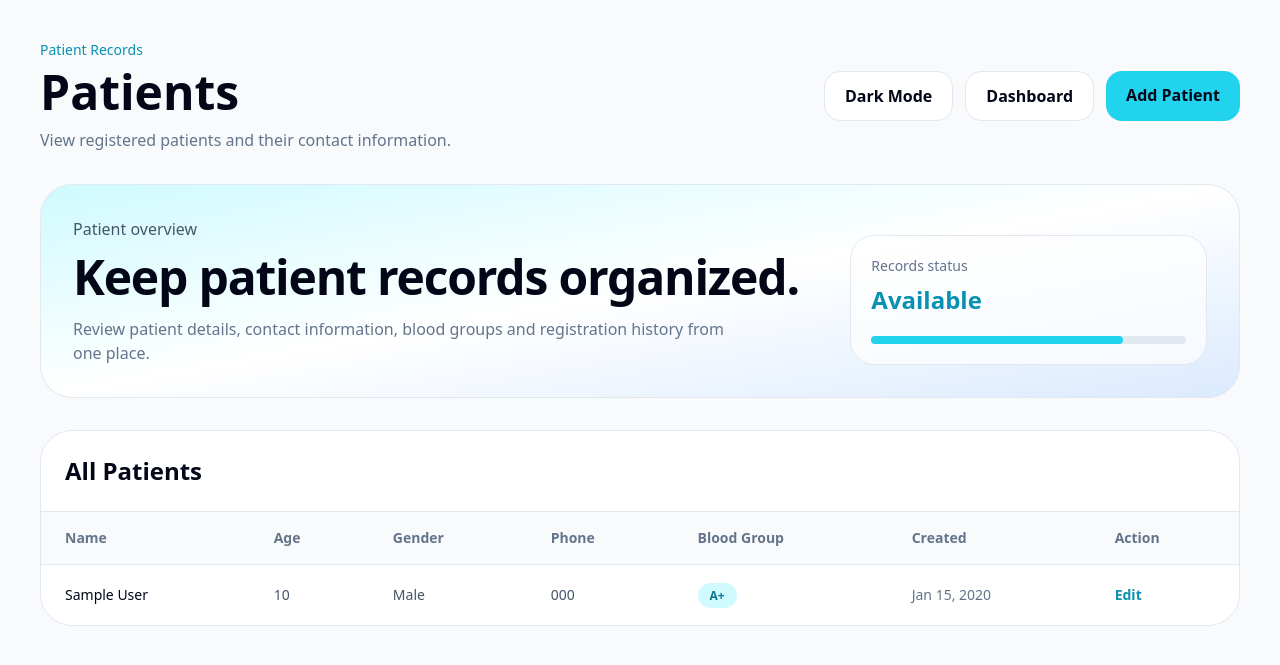
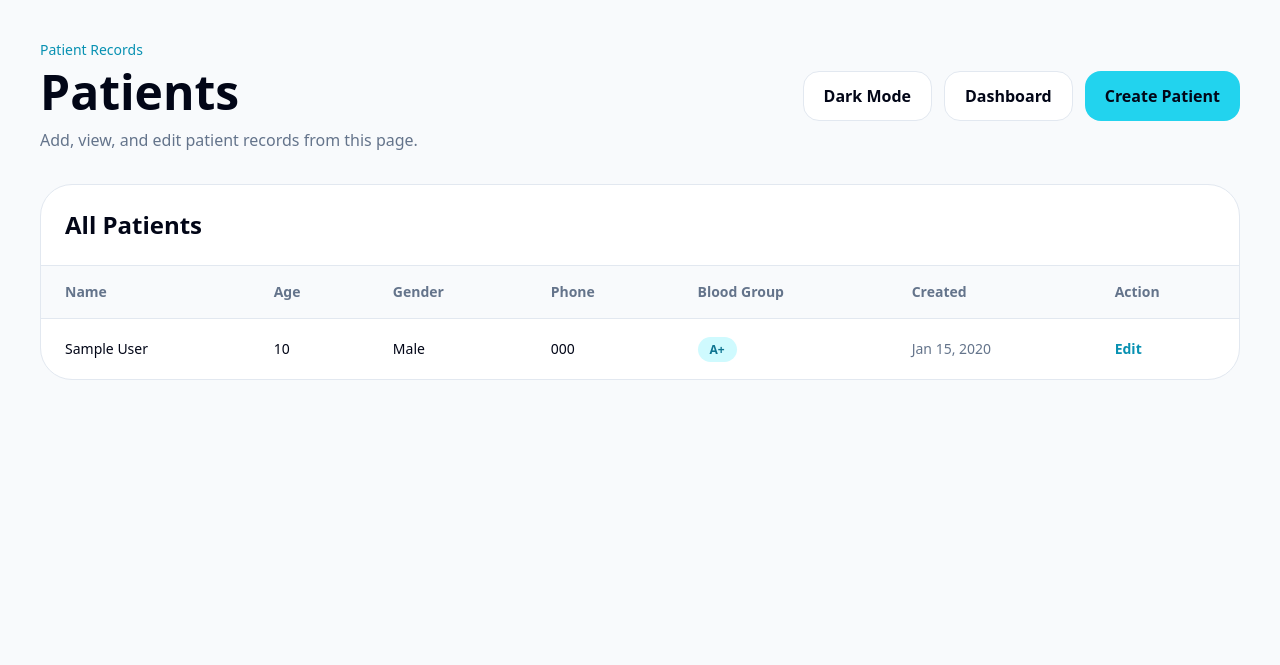
Before and after one commit to shathadahmash/shifa_hospital, a Django app: page /patients/ in a window 1280 px wide. Shown: the top 665 px of the page. Run offline with Django 5.2, Linux system fonts and the light colour scheme; a user stored in the database is signed in; tables that the repository leaves empty hold one stand-in row (values such as "Sample post"); some libraries are stand-ins or nearby versions.

Commit message:
addnig  and updating patient

```diff
--- /dev/null
+++ b/core/forms.py
@@ -0,0 +1,28 @@
+from django import forms
+from .models import Patient
+
+
+class PatientForm(forms.ModelForm):
+    class Meta:
+        model = Patient
+        fields = [
+            "full_name",
+            "age",
+            "gender",
+            "phone",
+            "email",
+            "address",
+            "blood_group",
+            "emergency_contact",
+        ]
+
+        widgets = {
+            "full_name": forms.TextInput(attrs={"class": "input", "placeholder": "Full name"}),
+            "age": forms.NumberInput(attrs={"class": "input", "placeholder": "Age"}),
+            "gender": forms.Select(attrs={"class": "input"}),
+            "phone": forms.TextInput(attrs={"class": "input", "placeholder": "Phone"}),
+            "email": forms.EmailInput(attrs={"class": "input", "placeholder": "Email"}),
+            "address": forms.Textarea(attrs={"class": "input", "rows": 3, "placeholder": "Address"}),
+            "blood_group": forms.Select(attrs={"class": "input"}),
+            "emergency_contact": forms.TextInput(attrs={"class": "input", "placeholder": "Emergency contact"}),
+        }
--- a/core/templates/core/patients_list.html
+++ b/core/templates/core/patients_list.html
@@ -5,19 +5,35 @@
     <title>Patients | Shifa</title>
     <script src="https://cdn.tailwindcss.com"></script>
     <script>tailwind.config = { darkMode: "class" }</script>
+
+    <style>
+        .input {
+            width: 100%;
+            border-radius: 1rem;
+            border: 1px solid rgb(226 232 240);
+            background: white;
+            padding: 0.85rem 1rem;
+            outline: none;
+        }
+
+        .dark .input {
+            border-color: rgba(255,255,255,0.1);
+            background: rgba(255,255,255,0.04);
+            color: white;
+        }
+    </style>
 </head>
 
 <body class="min-h-screen bg-slate-50 text-slate-950 dark:bg-[#070b14] dark:text-slate-100">
 
 <main class="p-6 lg:p-10">
 
-    <!-- Header -->
     <div class="mb-8 flex flex-col gap-4 lg:flex-row lg:items-center lg:justify-between">
         <div>
             <p class="text-sm text-cyan-600 dark:text-cyan-300 font-medium">Patient Records</p>
             <h1 class="mt-2 text-4xl lg:text-5xl font-semibold">Patients</h1>
             <p class="mt-3 text-slate-500 dark:text-slate-400">
-                View registered patients and their contact information.
+                Add, view, and edit patient records from this page.
             </p>
         </div>
 
@@ -32,37 +48,13 @@
                 Dashboard
             </a>
 
-            <a href="/admin/core/patient/add/"
-               class="rounded-2xl bg-cyan-400 text-slate-950 px-5 py-3 font-semibold">
-                Add Patient
-            </a>
+            <button type="button" onclick="openCreateModal()"
+                class="rounded-2xl bg-cyan-400 px-5 py-3 font-semibold text-slate-950">
+                Create Patient
+            </button>
         </div>
     </div>
 
-    <!-- Hero -->
-    <section class="mb-8 overflow-hidden rounded-[2rem] border border-slate-200 bg-gradient-to-br from-cyan-100 via-white to-blue-100 p-8 dark:border-white/10 dark:from-cyan-400/20 dark:via-white/[0.04] dark:to-blue-500/20">
-        <div class="grid gap-8 lg:grid-cols-3 lg:items-end">
-            <div class="lg:col-span-2">
-                <p class="text-slate-600 dark:text-slate-300">Patient overview</p>
-                <h2 class="mt-3 text-3xl lg:text-5xl font-semibold tracking-tight">
-                    Keep patient records organized.
-                </h2>
-                <p class="mt-4 text-slate-500 dark:text-slate-400 max-w-2xl">
-                    Review patient details, contact information, blood groups and registration history from one place.
-                </p>
-            </div>
-
-            <div class="rounded-3xl border border-slate-200 bg-white/70 p-5 dark:border-white/10 dark:bg-black/20">
-                <p class="text-sm text-slate-500 dark:text-slate-400">Records status</p>
-                <p class="mt-2 text-2xl font-semibold text-cyan-600 dark:text-cyan-300">Available</p>
-                <div class="mt-5 h-2 rounded-full bg-slate-200 dark:bg-white/10">
-                    <div class="h-2 w-4/5 rounded-full bg-cyan-400"></div>
-                </div>
-            </div>
-        </div>
-    </section>
-
-    <!-- Table -->
     <section class="overflow-hidden rounded-[2rem] border border-slate-200 bg-white dark:border-white/10 dark:bg-white/[0.04]">
         <div class="border-b border-slate-200 p-6 dark:border-white/10">
             <h2 class="text-2xl font-semibold">All Patients</h2>
@@ -86,20 +78,32 @@
                     {% for patient in patients %}
                     <tr class="border-t border-slate-200 hover:bg-slate-50 dark:border-white/10 dark:hover:bg-white/[0.03]">
                         <td class="px-6 py-5 font-medium">{{ patient.full_name }}</td>
-                        <td class="px-6 py-5 text-slate-600 dark:text-slate-300">{{ patient.age }}</td>
-                        <td class="px-6 py-5 text-slate-600 dark:text-slate-300">{{ patient.gender }}</td>
-                        <td class="px-6 py-5 text-slate-600 dark:text-slate-300">{{ patient.phone }}</td>
+                        <td class="px-6 py-5">{{ patient.age }}</td>
+                        <td class="px-6 py-5">{{ patient.gender }}</td>
+                        <td class="px-6 py-5">{{ patient.phone }}</td>
                         <td class="px-6 py-5">
                             <span class="rounded-full bg-cyan-100 px-3 py-1 text-xs font-semibold text-cyan-700 dark:bg-cyan-400/10 dark:text-cyan-300">
                                 {{ patient.blood_group|default:"N/A" }}
                             </span>
                         </td>
-                        <td class="px-6 py-5 text-slate-500 dark:text-slate-400">{{ patient.created_at|date:"M d, Y" }}</td>
+                        <td class="px-6 py-5 text-slate-500 dark:text-slate-400">
+                            {{ patient.created_at|date:"M d, Y" }}
+                        </td>
                         <td class="px-6 py-5">
-                            <a href="/admin/core/patient/{{ patient.id }}/change/"
-                               class="text-cyan-600 dark:text-cyan-300 font-semibold hover:underline">
+                            <button type="button"
+                                onclick="openEditModal(this)"
+                                data-url="{% url 'patient_edit' patient.id %}"
+                                data-full-name="{{ patient.full_name }}"
+                                data-age="{{ patient.age }}"
+                                data-gender="{{ patient.gender }}"
+                                data-phone="{{ patient.phone }}"
+                                data-email="{{ patient.email|default:'' }}"
+                                data-address="{{ patient.address|default:'' }}"
+                                data-blood-group="{{ patient.blood_group|default:'' }}"
+                                data-emergency-contact="{{ patient.emergency_contact|default:'' }}"
+                                class="text-cyan-600 dark:text-cyan-300 font-semibold hover:underline">
                                 Edit
-                            </a>
+                            </button>
                         </td>
                     </tr>
                     {% empty %}
@@ -116,9 +120,92 @@
 
 </main>
 
+<div id="patientModal" class="fixed inset-0 z-50 hidden items-center justify-center bg-black/60 p-4">
+    <div class="w-full max-w-4xl rounded-[2rem] bg-white p-6 shadow-xl dark:bg-[#0f172a]">
+        <div class="mb-6 flex items-center justify-between">
+            <h2 id="modalTitle" class="text-2xl font-semibold">Create Patient</h2>
+            <button type="button" onclick="closeModal()" class="text-2xl">&times;</button>
+        </div>
+
+        <form id="patientForm" method="post" action="{% url 'patients_list' %}" class="grid gap-4 lg:grid-cols-2">
+            {% csrf_token %}
+
+            <div>
+                <label class="mb-2 block text-sm font-medium">Full Name</label>
+                <input id="id_full_name" name="full_name" class="input" required>
+            </div>
+
+            <div>
+                <label class="mb-2 block text-sm font-medium">Age</label>
+                <input id="id_age" name="age" type="number" class="input" required>
+            </div>
+
+            <div>
+                <label class="mb-2 block text-sm font-medium">Gender</label>
+                <select id="id_gender" name="gender" class="input" required>
+                    <option value="">Select gender</option>
+                    <option value="Male">Male</option>
+                    <option value="Female">Female</option>
+                </select>
+            </div>
+
+            <div>
+                <label class="mb-2 block text-sm font-medium">Phone</label>
+                <input id="id_phone" name="phone" class="input" required>
+            </div>
+
+            <div>
+                <label class="mb-2 block text-sm font-medium">Email</label>
+                <input id="id_email" name="email" type="email" class="input">
+            </div>
+
+            <div>
+                <label class="mb-2 block text-sm font-medium">Blood Group</label>
+                <select id="id_blood_group" name="blood_group" class="input">
+                    <option value="">Select blood group</option>
+                    <option value="A+">A+</option>
+                    <option value="A-">A-</option>
+                    <option value="B+">B+</option>
+                    <option value="B-">B-</option>
+                    <option value="AB+">AB+</option>
+                    <option value="AB-">AB-</option>
+                    <option value="O+">O+</option>
+                    <option value="O-">O-</option>
+                </select>
+            </div>
+
+            <div>
+                <label class="mb-2 block text-sm font-medium">Emergency Contact</label>
+                <input id="id_emergency_contact" name="emergency_contact" class="input">
+            </div>
+
+            <div class="lg:col-span-2">
+                <label class="mb-2 block text-sm font-medium">Address</label>
+                <textarea id="id_address" name="address" rows="3" class="input"></textarea>
+            </div>
+
+            <div class="lg:col-span-2 flex gap-3">
+                <button id="submitBtn" type="submit"
+                    class="rounded-2xl bg-cyan-400 px-6 py-3 font-semibold text-slate-950">
+                    Save Patient
+                </button>
+
+                <button type="button" onclick="closeModal()"
+                    class="rounded-2xl border border-slate-200 bg-white px-6 py-3 font-semibold dark:border-white/10 dark:bg-white/[0.04]">
+                    Cancel
+                </button>
+            </div>
+        </form>
+    </div>
+</div>
+
 <script>
 const html = document.documentElement;
 const btn = document.getElementById("themeToggle");
+const modal = document.getElementById("patientModal");
+const form = document.getElementById("patientForm");
+const modalTitle = document.getElementById("modalTitle");
+const submitBtn = document.getElementById("submitBtn");
 
 function syncBtn(){
     btn.textContent = html.classList.contains("dark") ? "Light Mode" : "Dark Mode";
@@ -135,6 +222,38 @@ btn.onclick = () => {
     localStorage.setItem("theme", html.classList.contains("dark") ? "dark" : "light");
     syncBtn();
 }
+
+function openCreateModal() {
+    form.action = "{% url 'patients_list' %}";
+    form.reset();
+    modalTitle.textContent = "Create Patient";
+    submitBtn.textContent = "Save Patient";
+    modal.classList.remove("hidden");
+    modal.classList.add("flex");
+}
+
+function openEditModal(button) {
+    form.action = button.dataset.url;
+
+    document.getElementById("id_full_name").value = button.dataset.fullName || "";
+    document.getElementById("id_age").value = button.dataset.age || "";
+    document.getElementById("id_gender").value = button.dataset.gender || "";
+    document.getElementById("id_phone").value = button.dataset.phone || "";
+    document.getElementById("id_email").value = button.dataset.email || "";
+    document.getElementById("id_address").value = button.dataset.address || "";
+    document.getElementById("id_blood_group").value = button.dataset.bloodGroup || "";
+    document.getElementById("id_emergency_contact").value = button.dataset.emergencyContact || "";
+
+    modalTitle.textContent = "Edit Patient";
+    submitBtn.textContent = "Update Patient";
+    modal.classList.remove("hidden");
+    modal.classList.add("flex");
+}
+
+function closeModal() {
+    modal.classList.add("hidden");
+    modal.classList.remove("flex");
+}
 </script>
 
 </body>
--- a/core/urls.py
+++ b/core/urls.py
@@ -15,4 +15,7 @@ urlpatterns = [
     path("appointments/", views.appointments_list, name="appointments_list"),
     path("reports/", views.reports_list, name="reports_list"),
     path("invoices/", views.invoices_list, name="invoices_list"),
+    path("patients/", views.patients_list, name="patients_list"),
+    path("patients/<int:pk>/edit/", views.patient_edit, name="patient_edit"),
+
 ]
--- a/core/views.py
+++ b/core/views.py
@@ -1,6 +1,10 @@
 from django.shortcuts import render, redirect
 from django.contrib.auth.decorators import login_required, user_passes_test
 from .models import Patient, Doctor, Appointment, MedicalReport, Invoice
+from django.shortcuts import render, redirect, get_object_or_404
+from django.contrib.auth.decorators import login_required, user_passes_test
+from .models import Patient, Doctor, Appointment, MedicalReport, Invoice
+from .forms import PatientForm
 
 
 def home(request):
@@ -88,11 +92,40 @@ def nurse_dashboard(request):
     }
     return render(request, "core/nurse_dashboard.html", context)
 
+from django.shortcuts import render, redirect, get_object_or_404
+from django.contrib.auth.decorators import login_required
+from .models import Patient
+from .forms import PatientForm
+
 
 @login_required
 def patients_list(request):
     patients = Patient.objects.all()
-    return render(request, "core/patients_list.html", {"patients": patients})
+    form = PatientForm()
+
+    if request.method == "POST":
+        form = PatientForm(request.POST)
+        if form.is_valid():
+            form.save()
+            return redirect("patients_list")
+
+    return render(request, "core/patients_list.html", {
+        "patients": patients,
+        "form": form,
+    })
+
+
+@login_required
+def patient_edit(request, pk):
+    patient = get_object_or_404(Patient, pk=pk)
+
+    if request.method == "POST":
+        form = PatientForm(request.POST, instance=patient)
+        if form.is_valid():
+            form.save()
+            return redirect("patients_list")
+
+    return redirect("patients_list")
 
 
 @login_required
```
